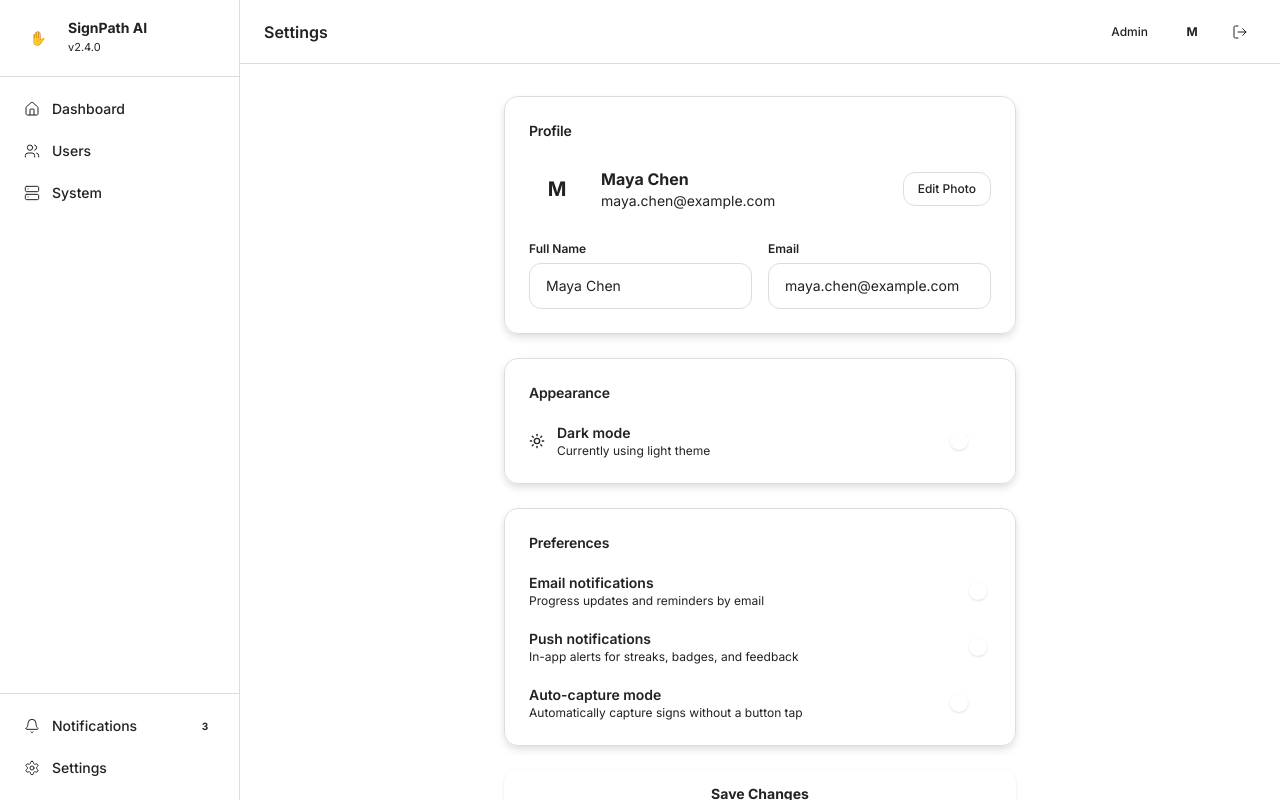
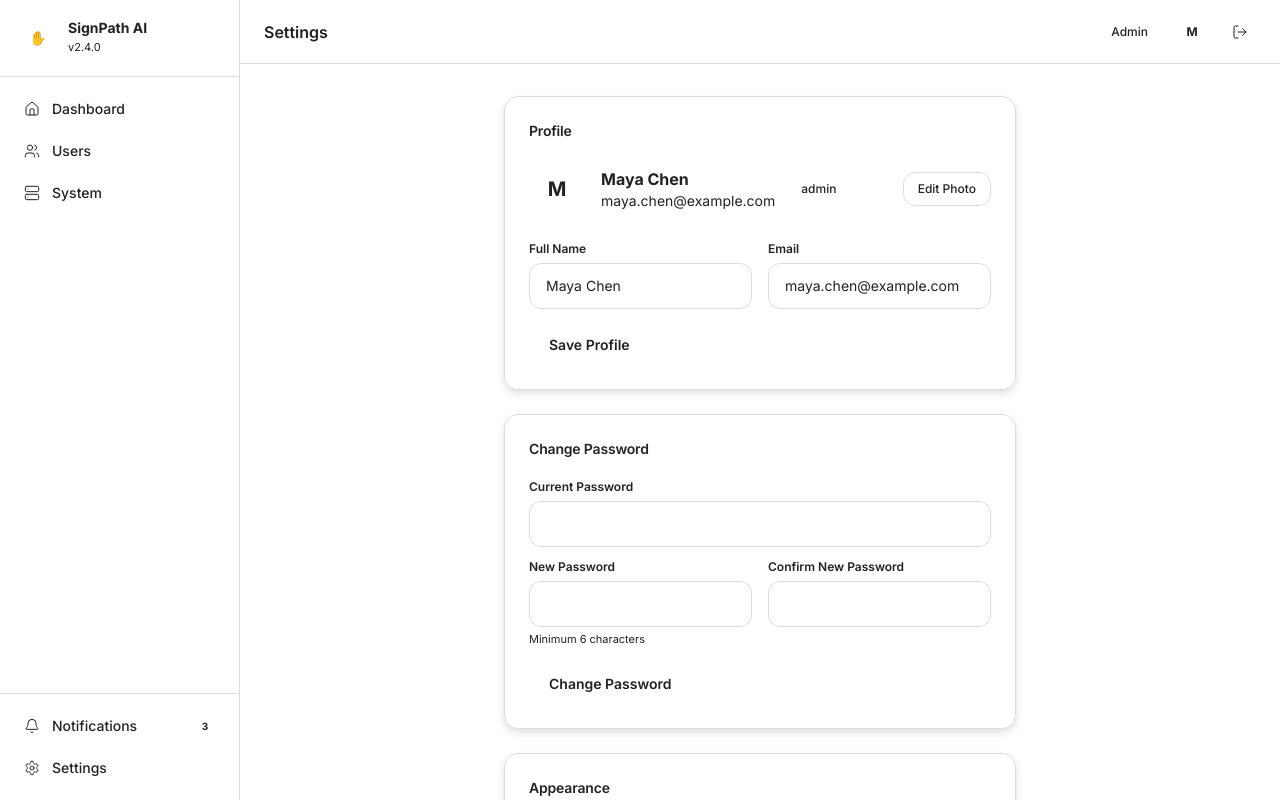
Before and after one commit to springboardmentor98765v/ai-signlanguage-platform-si7-team-one, a React (Vite) app: page /settings in a window 1280 px wide. Built offline with nearby package versions, Linux system fonts and the light colour scheme; sample sign-in values are in the browser's storage.

Commit message:
M2 Day 2: Profile page shows Role, real profile load/save; add Change Password form with validation. updateProfile/changePassword endpoints unconfirmed against Intern 2's real API yet

```diff
--- a/src/app/pages/SettingsScreen.tsx
+++ b/src/app/pages/SettingsScreen.tsx
@@ -8,32 +8,165 @@ import {
   SkipForward, Calendar, Lock, Mail, Check, ChevronLeft, Sun, Moon,
 } from "lucide-react";
 import { useTheme } from "../ThemeProvider";
+import { useAuth } from "../context/AuthContext";
+import { getProfile, updateProfile, changePassword } from "../services/api";
+import { Bdg } from "../components/shared/Indicators";
 
 export default function SettingsScreen() {
   const [emailN, setEmailN] = useState(true);
   const [pushN, setPushN] = useState(true);
   const [auto, setAuto] = useState(false);
   const { theme, toggleTheme } = useTheme();
+  const { role } = useAuth();
+
+  // ── Profile: real data (M2 Day 2) ──────────────────────────────────────
+  const [fullName, setFullName] = useState("");
+  const [email, setEmail] = useState("");
+  const [profileLoading, setProfileLoading] = useState(true);
+  const [profileSaving, setProfileSaving] = useState(false);
+  const [profileError, setProfileError] = useState<string | null>(null);
+  const [profileSaved, setProfileSaved] = useState(false);
+
+  useEffect(() => {
+    getProfile()
+      .then(p => { setFullName(p.full_name ?? ""); setEmail(p.email ?? ""); })
+      .catch(() => setProfileError("Couldn't load your profile."))
+      .finally(() => setProfileLoading(false));
+  }, []);
+
+  const handleSaveProfile = async () => {
+    setProfileSaving(true);
+    setProfileError(null);
+    setProfileSaved(false);
+    try {
+      await updateProfile({ fullName, email });
+      setProfileSaved(true);
+      setTimeout(() => setProfileSaved(false), 2500);
+    } catch (e) {
+      setProfileError("Couldn't save changes. Try again.");
+    } finally {
+      setProfileSaving(false);
+    }
+  };
+
+  // ── Change Password (M2 Day 2) ─────────────────────────────────────────
+  const [oldPw, setOldPw] = useState("");
+  const [newPw, setNewPw] = useState("");
+  const [confirmPw, setConfirmPw] = useState("");
+  const [pwSaving, setPwSaving] = useState(false);
+  const [pwError, setPwError] = useState<string | null>(null);
+  const [pwSaved, setPwSaved] = useState(false);
+
+  const handleChangePassword = async () => {
+    setPwError(null);
+    setPwSaved(false);
+    if (newPw.length < 6) {
+      setPwError("New password must be at least 6 characters.");
+      return;
+    }
+    if (newPw !== confirmPw) {
+      setPwError("New password and confirmation don't match.");
+      return;
+    }
+    if (!oldPw) {
+      setPwError("Enter your current password.");
+      return;
+    }
+    setPwSaving(true);
+    try {
+      await changePassword({ oldPassword: oldPw, newPassword: newPw });
+      setOldPw(""); setNewPw(""); setConfirmPw("");
+      setPwSaved(true);
+      setTimeout(() => setPwSaved(false), 2500);
+    } catch (e) {
+      setPwError("Couldn't change your password. Check your current password and try again.");
+    } finally {
+      setPwSaving(false);
+    }
+  };
+
   return (
     <div className="p-8 max-w-xl mx-auto space-y-6">
       <div className="bg-card border border-border rounded-[14px] p-6" style={{ boxShadow: 'var(--card-shadow)' }}>
         <h3 className="font-semibold text-foreground mb-5 text-sm">Profile</h3>
         <div className="flex items-center gap-4 mb-6">
-          <div className="w-14 h-14 rounded-full bg-gradient-to-br from-primary to-primary/70 flex items-center justify-center text-xl font-bold text-primary-foreground">M</div>
+          <div className="w-14 h-14 rounded-full bg-gradient-to-br from-primary to-primary/70 flex items-center justify-center text-xl font-bold text-primary-foreground">
+            {fullName ? fullName[0] : "?"}
+          </div>
           <div>
-            <div className="font-bold text-foreground">Maya Chen</div>
-            <div className="text-sm text-muted-foreground">maya.chen@example.com</div>
+            <div className="font-bold text-foreground">{profileLoading ? "Loading..." : fullName}</div>
+            <div className="text-sm text-muted-foreground">{profileLoading ? "" : email}</div>
           </div>
+          <Bdg label={role} v="info" />
           <button className="ml-auto text-xs text-primary border border-primary/30 px-3.5 py-2 rounded-xl hover:bg-primary/5 font-medium">Edit Photo</button>
         </div>
-        <div className="grid grid-cols-2 gap-4">
-          {[{ lbl: "Full Name", val: "Maya Chen" }, { lbl: "Email", val: "maya.chen@example.com" }].map(f => (
-            <div key={f.lbl}>
-              <label className="text-xs font-semibold text-muted-foreground mb-1.5 block">{f.lbl}</label>
-              <input defaultValue={f.val} className="w-full bg-card border border-border rounded-xl px-4 py-3 text-foreground text-sm focus:outline-none focus:border-primary/50 focus:ring-2 focus:ring-primary/20" />
+        <div className="grid grid-cols-2 gap-4 mb-4">
+          <div>
+            <label className="text-xs font-semibold text-muted-foreground mb-1.5 block">Full Name</label>
+            <input
+              value={fullName} onChange={e => setFullName(e.target.value)}
+              disabled={profileLoading}
+              className="w-full bg-card border border-border rounded-xl px-4 py-3 text-foreground text-sm focus:outline-none focus:border-primary/50 focus:ring-2 focus:ring-primary/20 disabled:opacity-50"
+            />
+          </div>
+          <div>
+            <label className="text-xs font-semibold text-muted-foreground mb-1.5 block">Email</label>
+            <input
+              value={email} onChange={e => setEmail(e.target.value)}
+              disabled={profileLoading}
+              className="w-full bg-card border border-border rounded-xl px-4 py-3 text-foreground text-sm focus:outline-none focus:border-primary/50 focus:ring-2 focus:ring-primary/20 disabled:opacity-50"
+            />
+          </div>
+        </div>
+        {profileError && <p className="text-xs text-destructive mb-3">{profileError}</p>}
+        {profileSaved && <p className="text-xs text-emerald-600 mb-3">Profile updated.</p>}
+        <button
+          onClick={handleSaveProfile}
+          disabled={profileLoading || profileSaving}
+          className="bg-primary hover:bg-primary/90 disabled:opacity-60 text-primary-foreground font-semibold px-5 py-2.5 rounded-xl transition-colors text-sm"
+        >
+          {profileSaving ? "Saving..." : "Save Profile"}
+        </button>
+      </div>
+
+      {/* ── Change Password — M2 Day 2 requirement ── */}
+      <div className="bg-card border border-border rounded-[14px] p-6" style={{ boxShadow: 'var(--card-shadow)' }}>
+        <h3 className="font-semibold text-foreground mb-5 text-sm">Change Password</h3>
+        <div className="space-y-3 mb-4">
+          <div>
+            <label className="text-xs font-semibold text-muted-foreground mb-1.5 block">Current Password</label>
+            <input
+              type="password" value={oldPw} onChange={e => setOldPw(e.target.value)}
+              className="w-full bg-card border border-border rounded-xl px-4 py-3 text-foreground text-sm focus:outline-none focus:border-primary/50 focus:ring-2 focus:ring-primary/20"
+            />
+          </div>
+          <div className="grid grid-cols-2 gap-4">
+            <div>
+              <label className="text-xs font-semibold text-muted-foreground mb-1.5 block">New Password</label>
+              <input
+                type="password" value={newPw} onChange={e => setNewPw(e.target.value)}
+                className="w-full bg-card border border-border rounded-xl px-4 py-3 text-foreground text-sm focus:outline-none focus:border-primary/50 focus:ring-2 focus:ring-primary/20"
+              />
+              <p className="text-[11px] text-muted-foreground mt-1">Minimum 6 characters</p>
             </div>
-          ))}
+            <div>
+              <label className="text-xs font-semibold text-muted-foreground mb-1.5 block">Confirm New Password</label>
+              <input
+                type="password" value={confirmPw} onChange={e => setConfirmPw(e.target.value)}
+                className="w-full bg-card border border-border rounded-xl px-4 py-3 text-foreground text-sm focus:outline-none focus:border-primary/50 focus:ring-2 focus:ring-primary/20"
+              />
+            </div>
+          </div>
         </div>
+        {pwError && <p className="text-xs text-destructive mb-3">{pwError}</p>}
+        {pwSaved && <p className="text-xs text-emerald-600 mb-3">Password changed successfully.</p>}
+        <button
+          onClick={handleChangePassword}
+          disabled={pwSaving}
+          className="bg-primary hover:bg-primary/90 disabled:opacity-60 text-primary-foreground font-semibold px-5 py-2.5 rounded-xl transition-colors text-sm"
+        >
+          {pwSaving ? "Updating..." : "Change Password"}
+        </button>
       </div>
 
       <div className="bg-card border border-border rounded-[14px] p-6 space-y-5" style={{ boxShadow: 'var(--card-shadow)' }}>
@@ -78,10 +211,6 @@ export default function SettingsScreen() {
           </div>
         ))}
       </div>
-
-      <button className="w-full bg-primary hover:bg-primary/90 text-primary-foreground font-bold py-3.5 rounded-xl transition-colors text-sm shadow-sm">
-        Save Changes
-      </button>
     </div>
   );
 }
--- a/src/app/services/api.js
+++ b/src/app/services/api.js
@@ -103,6 +103,39 @@ export function logoutUser() {
   localStorage.removeItem("token");
   localStorage.removeItem("role");
 }
+// ⚠️ MILESTONE 2, UNCONFIRMED: these two endpoints are Intern 2's own Day 2
+// M2 task ("Update Profile API" + "Change Password API") — as of writing
+// this, it's unknown whether they exist on main yet or what their exact
+// path/shape is. Guessed at REST conventions (PATCH /auth/profile,
+// POST /auth/change-password) matching the existing /auth/* pattern.
+// MUST be re-verified against Intern 2's real code before flipping
+// USE_MOCKS off for these two specifically — don't assume this guess is
+// correct just because the rest of api.js has been careful about this.
+export async function updateProfile({ fullName, email }) {
+  if (USE_MOCKS) {
+    return delay({
+      user_id: "00000000-0000-0000-0000-000000000001",
+      full_name: fullName,
+      email,
+      roles: [localStorage.getItem("role") || "learner"],
+      created_at: new Date().toISOString(),
+    });
+  }
+  return request("/auth/profile", {
+    method: "PATCH",
+    body: JSON.stringify({ full_name: fullName, email }),
+  });
+}
+
+export async function changePassword({ oldPassword, newPassword }) {
+  if (USE_MOCKS) {
+    return delay({ message: "Password changed successfully." });
+  }
+  return request("/auth/change-password", {
+    method: "POST",
+    body: JSON.stringify({ old_password: oldPassword, new_password: newPassword }),
+  });
+}
 
 // ── Courses / Lessons ────────────────────────────────────────────────────
 // ⚠️ PRODUCT GAP: as of 2026-07-19, Intern 2's backend has NO course-level
@@ -113,18 +146,30 @@ export function logoutUser() {
 // source to attach to. Flag this in stand-up before Day 7.
 export async function getCourses() {
   return delay([
-    { id: "1", title: "ASL Fundamentals", difficulty: "Beginner", lessons: 24,
-      desc: "Core signs, alphabet, and basic phrases.", hrs: "6 hrs", pct: 100, cat: "ASL" },
-    { id: "2", title: "ASL Intermediate", difficulty: "Intermediate", lessons: 32,
-      desc: "Emotions, questions, and sentence structure.", hrs: "9 hrs", pct: 68, cat: "ASL" },
-    { id: "3", title: "ASL Advanced Conversation", difficulty: "Advanced", lessons: 28,
-      desc: "Classifiers, complex grammar, and fluent ASL.", hrs: "12 hrs", pct: 0, cat: "ASL" },
-    { id: "4", title: "BSL Basics", difficulty: "Beginner", lessons: 20,
-      desc: "Introduction to British Sign Language.", hrs: "5 hrs", pct: 0, cat: "BSL" },
-    { id: "5", title: "Medical Sign Language", difficulty: "Intermediate", lessons: 18,
-      desc: "Healthcare vocabulary for clinical environments.", hrs: "4 hrs", pct: 12, cat: "Specialized" },
-    { id: "6", title: "Numbers & Math Signs", difficulty: "Beginner", lessons: 10,
-      desc: "Counting, arithmetic, and quantities.", hrs: "2 hrs", pct: 45, cat: "ASL" },
+    {
+      id: "1", title: "ASL Fundamentals", difficulty: "Beginner", lessons: 24,
+      desc: "Core signs, alphabet, and basic phrases.", hrs: "6 hrs", pct: 100, cat: "ASL"
+    },
+    {
+      id: "2", title: "ASL Intermediate", difficulty: "Intermediate", lessons: 32,
+      desc: "Emotions, questions, and sentence structure.", hrs: "9 hrs", pct: 68, cat: "ASL"
+    },
+    {
+      id: "3", title: "ASL Advanced Conversation", difficulty: "Advanced", lessons: 28,
+      desc: "Classifiers, complex grammar, and fluent ASL.", hrs: "12 hrs", pct: 0, cat: "ASL"
+    },
+    {
+      id: "4", title: "BSL Basics", difficulty: "Beginner", lessons: 20,
+      desc: "Introduction to British Sign Language.", hrs: "5 hrs", pct: 0, cat: "BSL"
+    },
+    {
+      id: "5", title: "Medical Sign Language", difficulty: "Intermediate", lessons: 18,
+      desc: "Healthcare vocabulary for clinical environments.", hrs: "4 hrs", pct: 12, cat: "Specialized"
+    },
+    {
+      id: "6", title: "Numbers & Math Signs", difficulty: "Beginner", lessons: 10,
+      desc: "Counting, arithmetic, and quantities.", hrs: "2 hrs", pct: 45, cat: "ASL"
+    },
   ]);
 }
 
@@ -135,10 +180,14 @@ export async function getCourseById(id) {
 export async function getLessons(moduleId) {
   if (USE_MOCKS) {
     return delay([
-      { lesson_id: 1, module_id: 1, title: "Letter A", description: "Introduction to the sign for A",
-        sequence_order: 1, difficulty_level: "beginner", is_published: true, created_at: new Date().toISOString() },
-      { lesson_id: 2, module_id: 1, title: "Letter B", description: "Introduction to the sign for B",
-        sequence_order: 2, difficulty_level: "beginner", is_published: true, created_at: new Date().toISOString() },
+      {
+        lesson_id: 1, module_id: 1, title: "Letter A", description: "Introduction to the sign for A",
+        sequence_order: 1, difficulty_level: "beginner", is_published: true, created_at: new Date().toISOString()
+      },
+      {
+        lesson_id: 2, module_id: 1, title: "Letter B", description: "Introduction to the sign for B",
+        sequence_order: 2, difficulty_level: "beginner", is_published: true, created_at: new Date().toISOString()
+      },
     ]);
   }
   // Confirmed via schemas/course.py: GET /courses/lessons (optional
@@ -151,8 +200,10 @@ export async function getLessons(moduleId) {
 
 export async function getLessonById(id) {
   if (USE_MOCKS) {
-    return delay({ lesson_id: id, module_id: 1, title: "Letter A", description: "Introduction to the sign for A",
-      sequence_order: 1, difficulty_level: "beginner", is_published: true, created_at: new Date().toISOString() });
+    return delay({
+      lesson_id: id, module_id: 1, title: "Letter A", description: "Introduction to the sign for A",
+      sequence_order: 1, difficulty_level: "beginner", is_published: true, created_at: new Date().toISOString()
+    });
   }
   // Confirmed: GET /courses/lessons/{lesson_id} -> LessonResponse
   return request(`/courses/lessons/${id}`);
```
